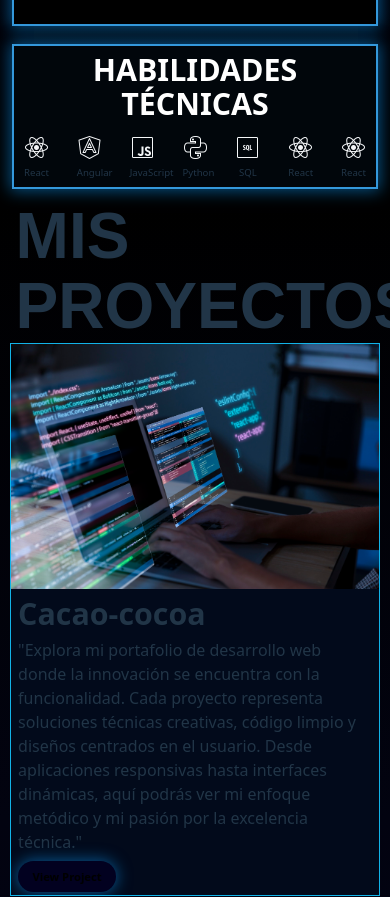
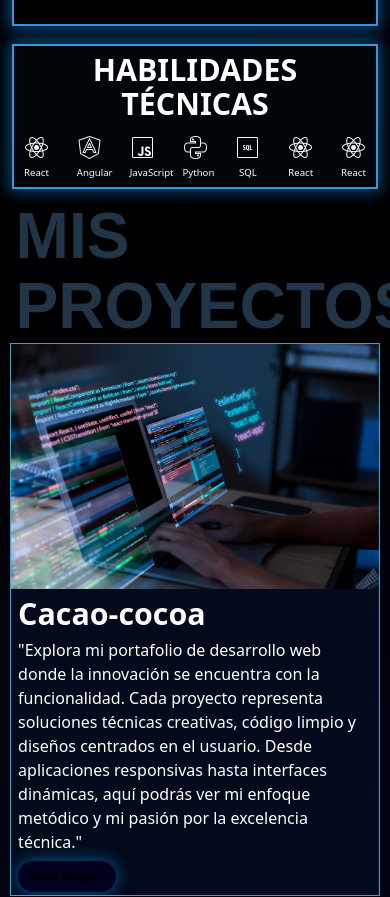
Before and after one commit to Emmir4444/Portafolio, a React (Vite) app in the folder portafolio/: page / in a window 390 px wide. Shown: the part 2220-3117 px from the top of the page. Built offline with nearby package versions, Linux system fonts and the light colour scheme; a web font is replaced by a local one.

Commit message:
color buttons

```diff
--- a/portafolio/src/Components/About/HabilitiesBar/HabilitiesBar.css
+++ b/portafolio/src/Components/About/HabilitiesBar/HabilitiesBar.css
@@ -50,8 +50,10 @@ border:2px solid #3498db;
   .habilities-bar-title {
     text-align: center;
     padding: 1%;
+
   }
   .habilities-icons-container{
     gap:8%;
+    color:#ffff;
   }
 }
--- a/portafolio/src/Components/Projects/ProjectCard/ProjectCard.css
+++ b/portafolio/src/Components/Projects/ProjectCard/ProjectCard.css
@@ -43,5 +43,6 @@ object-fit: cover;
 @media (max-width: 768px) {
   .project-card-container{
     width: 95vw;
+    color: #ffffff;
   }
 }
```
